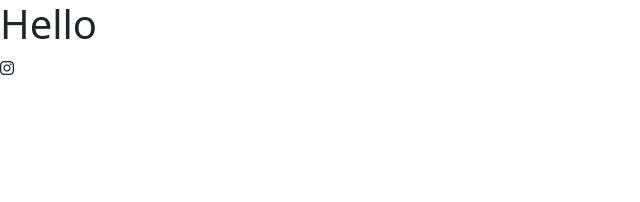
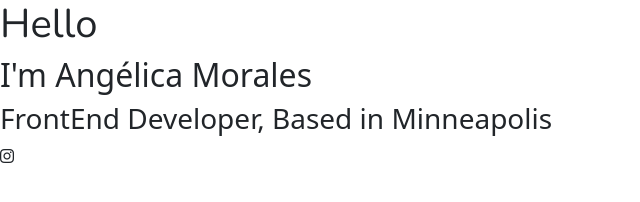
Before and after one commit to 000angelica/portfolio-project-ACM, a plain HTML site: page index.html in a window 1280 px wide. Shown: the whole page, without its empty margins (0-640 px from the left). Drawn offline with nearby package versions, Linux system fonts and the light colour scheme.

Commit message:
head html

```diff
--- a/index.html
+++ b/index.html
@@ -7,21 +7,27 @@
     <script src="https://cdn.jsdelivr.net/npm/bootstrap@5.3.0-alpha1/dist/js/bootstrap.bundle.min.js"
         integrity="sha384-w76AqPfDkMBDXo30jS1Sgez6pr3x5MlQ1ZAGC+nuZB+EYdgRZgiwxhTBTkF7CXvN"
         crossorigin="anonymous"></script>
+
     <meta charset="UTF-8">
     <meta http-equiv="X-UA-Compatible" content="IE=edge">
     <meta name="viewport" content="width=device-width, initial-scale=1.0">
     <link rel="preconnect" href="https://fonts.googleapis.com">
     <link rel="preconnect" href="https://fonts.gstatic.com" crossorigin>
+
     <link
         href="https://fonts.googleapis.com/css2?family=Nunito:wght@400;600;700&family=Poppins:wght@400;700&family=Roboto:wght@400;700&display=swap"
         rel="stylesheet">
+
     <link rel="stylesheet" href="styles/styles.css">
+
     <script src="https://kit.fontawesome.com/927e6b21c2.js" crossorigin="anonymous"></script>
     <title>ACM Portfolio</title>
 </head>
 
 <body>
     <H1>Hello</H1>
+    <h2>I'm Angélica Morales</h2>
+    <h3>FrontEnd Developer, Based in Minneapolis</h3>
     <i class="fa-brands fa-instagram"></i>
 
 </body>
--- a/styles/styles.css
+++ b/styles/styles.css
@@ -4,3 +4,7 @@ font-family: "Roboto", sans-serif; */
 
 body {
 }
+h1 {
+  font-family: Nunito;
+  font-style: bold;
+}
```
Also changed, not shown: 2 other files.
